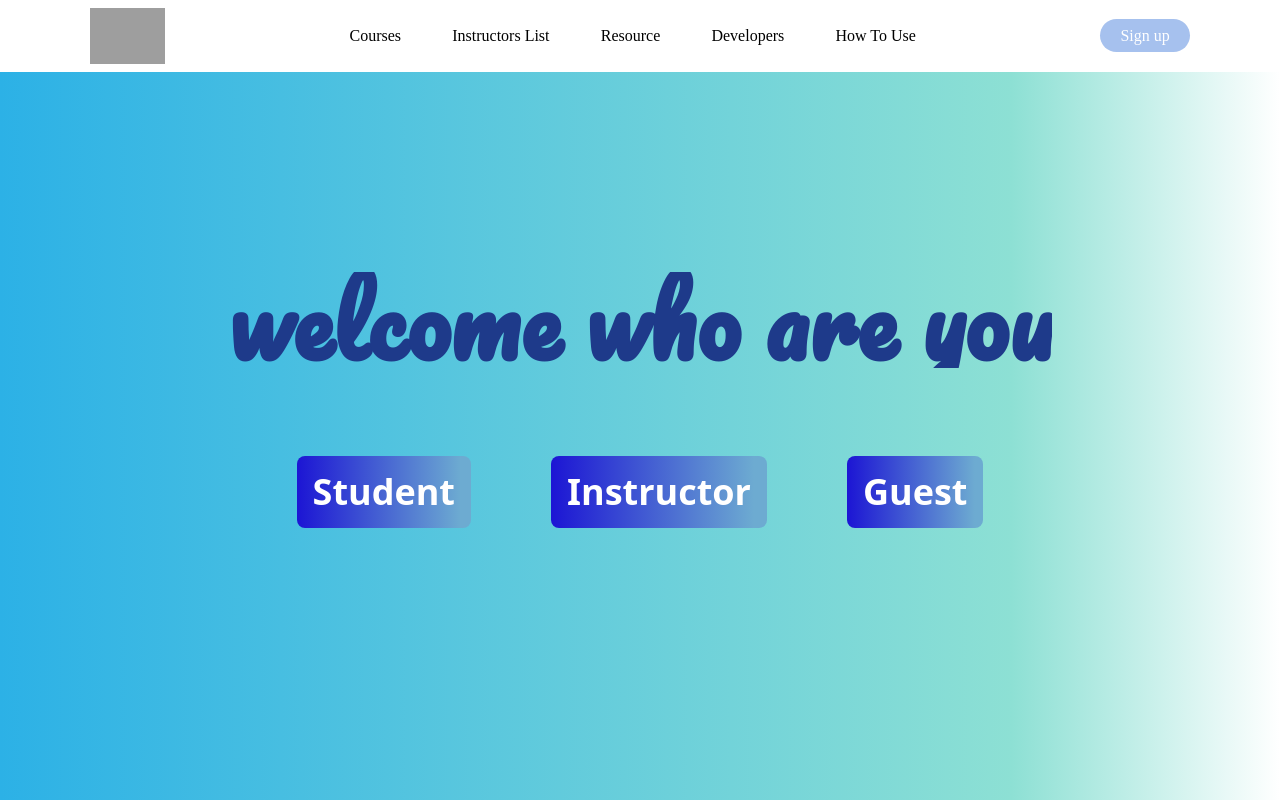
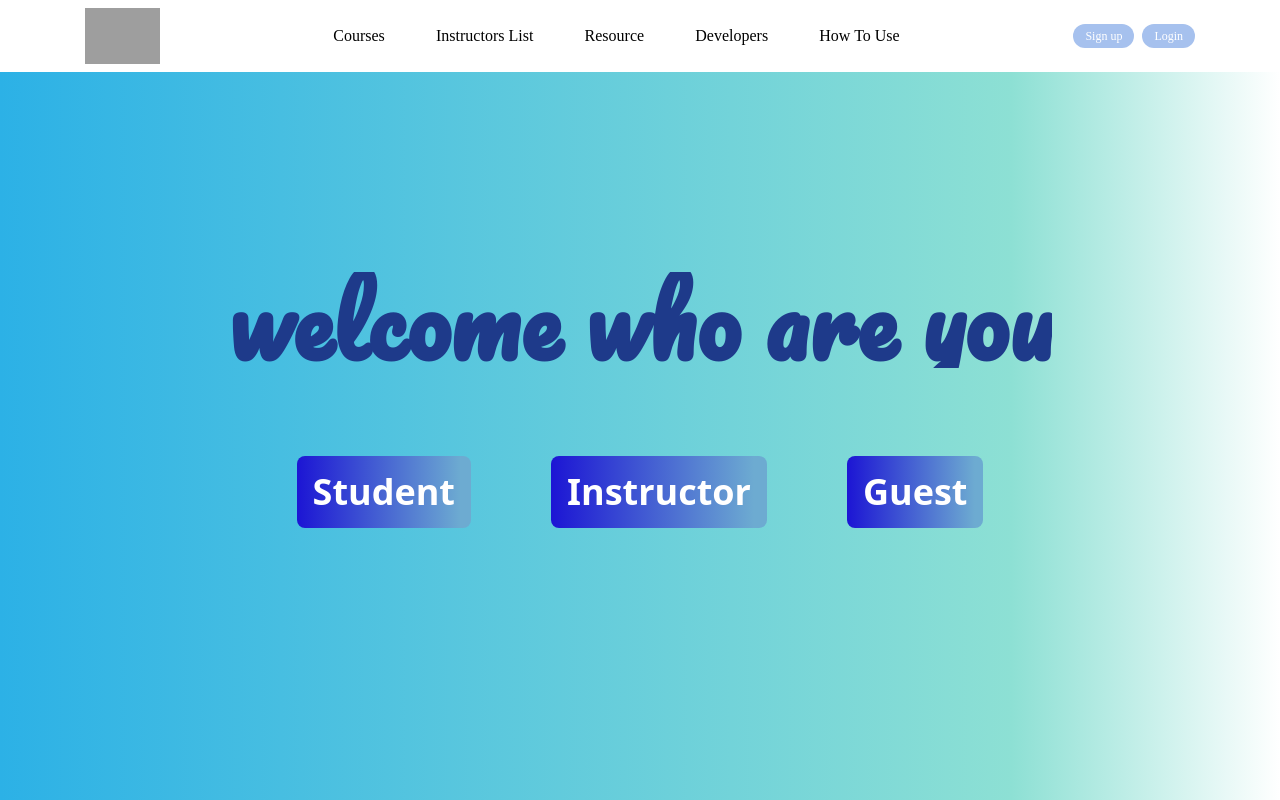
Before and after one commit to IhebGarsii/E-learn-platform, a React (Vite) app in the folder frontend/: page / in a window 1280 px wide. Shown: the top 800 px of the page. Built offline with nearby package versions, Linux system fonts and the light colour scheme; grey boxes are pictures that could not be loaded.

Commit message:
video duration

```diff
--- a/frontend/src/App.tsx
+++ b/frontend/src/App.tsx
@@ -75,7 +75,7 @@ function App() {
         <Routes>
           <Route path="/Courses" element={<Courses />} />
           <Route path="login/" element={<Login />} />
-          <Route path="signup/:role" element={<SignUp />} />
+          <Route path="signup/" element={<SignUp />} />
           <Route path="coursesDarshboard" element={<AddCourse />} />
           <Route path="/addProject" element={<AddProject />} />
           <Route path="/Course/:idCourse" element={<CourseDetail />} />
--- a/frontend/src/components/courseContent/CourseContent.tsx
+++ b/frontend/src/components/courseContent/CourseContent.tsx
@@ -10,9 +10,10 @@ import { useStore } from "../../hooks/zustand";
 import { cousers } from "../../types/course";
 import { FaLockOpen, FaLock } from "react-icons/fa6";
 import { CiLock, CiUnlock } from "react-icons/ci";
+import toast from "react-hot-toast";
 
 type CourseContentProps = {
-  video: videoResponse[];
+  video: halfVideo[];
 };
 
 type DropdownState = {
@@ -53,15 +54,22 @@ function CourseContent({ video }: CourseContentProps) {
     });
     const hrs = Math.floor(videoD / 3600);
     const mins = Math.floor((videoD % 3600) / 60);
-    const secs = videoD % 60;
 
     const formattedMins = mins.toString().padStart(2, "0");
-    const formattedSecs = secs.toString().padStart(2, "0");
 
     if (hrs > 0) {
       return `${hrs}hr:${formattedMins}min`;
     } else {
       return `${mins}min`;
+    }
+  };
+  const pleaseBuyHover = (e: any) => {
+    if (!enrolmentCheck()) {
+      e.preventDefault();
+      console.log("ding dong");
+      toast.error("Please buy the course to access the content.", {
+        duration: 3000,
+      });
     }
   };
 
@@ -80,6 +88,7 @@ function CourseContent({ video }: CourseContentProps) {
               </div>
               <div>
                 <span>{vid.videoList.length} lectures </span>
+
                 <span> {videoDuration()} </span>
               </div>
             </h1>
@@ -89,15 +98,15 @@ function CourseContent({ video }: CourseContentProps) {
                   <div className="flex items-center w-full  " key={vidIndex}>
                     <Link
                       to={`/Course/${localStorage.getItem("CourseId")}/${video._id}/${video.videoName}`}
-                      className="flex items-center justify-between w-full  gap-4 underline text-md cursor-pointer mx-12  text-blue-700"
+                      className="flex items-center justify-between w-full gap-4 underline text-md cursor-pointer mx-12 text-blue-700"
+                      onClick={(e) => pleaseBuyHover(e)}
                     >
-                      <button
+                      <div
                         className="flex items-center gap-2"
-                        disabled={!enrolmentCheck()}
                       >
                         <MdOutlineOndemandVideo />{" "}
                         {video.videoName?.split(".")[0]}
-                      </button>
+                      </div>
                       {enrolmentCheck() ? (
                         <CiUnlock className="w-5 h-5 stroke-[1]" />
                       ) : (
--- a/frontend/src/components/navbar/Navbar.tsx
+++ b/frontend/src/components/navbar/Navbar.tsx
@@ -236,12 +236,20 @@ function Navbar() {
                     )}
                   </>
                 ) : (
-                  <Link
-                    to="/signup"
-                    className="bg-[#a6c1ee] text-white px-5 py-2 rounded-full hover:bg-[#87acec] whitespace-nowrap"
-                  >
-                    Sign up
-                  </Link>
+                  <div className="flex items-center gap-2">
+                    <Link
+                      to="/signup"
+                      className="bg-[#a6c1ee] text-white px-3 py-1 rounded-full hover:bg-[#87acec] whitespace-nowrap text-xs"
+                    >
+                      Sign up
+                    </Link>
+                    <Link
+                      to="/login"
+                      className="bg-[#a6c1ee] text-white px-3 py-1 rounded-full hover:bg-[#87acec] whitespace-nowrap text-xs"
+                    >
+                      Login
+                    </Link>
+                  </div>
                 )}
               </div>
             ) : (
```
